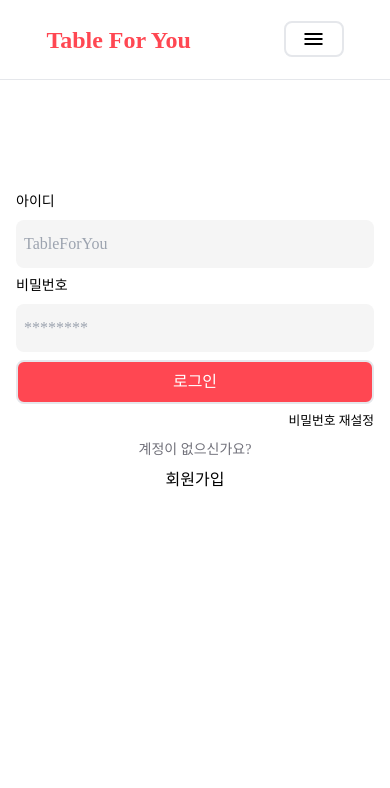
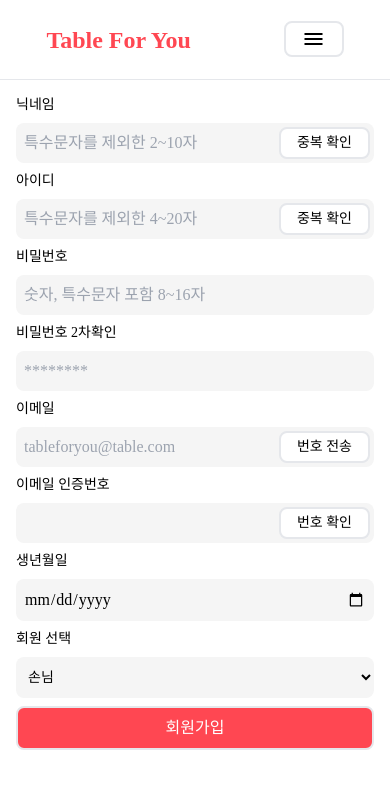
Before and after one commit to table-for-you/frontend, a React (Vite) app: page / in a window 390 px wide. Shown: the top 788 px of the page. Built offline with nearby package versions, Linux system fonts and the light colour scheme; a web font is replaced by a local one.

Commit message:
add - 회원가입 폼 추가 및 반응형 작업

```diff
--- a/src/App.jsx
+++ b/src/App.jsx
@@ -1,12 +1,16 @@
 import Header from "./components/Header"
 import Login from "./pages/Login"
+import Register from "./pages/Register"
 import { BrowserRouter, Routes, Route } from 'react-router-dom'
+
+
 
 function App() {
 
   return (
     <>
-      <Login />
+      {/* <Login /> */}
+      <Register />
     </>
   )
 }
--- a/src/components/Button.jsx
+++ b/src/components/Button.jsx
@@ -1,5 +1,5 @@
 import { btn } from "../constants/style"
 
-export default function Button({ btnName, className = btn, ...props }) {
-    return <button className={className} {...props} >{btnName}</button>
+export default function Button({ btnName, className = btn, style, ...props }) {
+    return <button className={`${className} ${style}`} {...props} >{btnName}</button>
 }
--- a/src/components/Header.jsx
+++ b/src/components/Header.jsx
@@ -22,7 +22,7 @@ export default function Header() {
             <div>
                 {windowWidth > 768 ?
                     <Button btnName={"로그인"}></Button> :
-                    <Button className={btn + " material-symbols-outlined"} btnName={"menu"}></Button>
+                    <Button style="material-symbols-outlined" btnName={"menu"}></Button>
                 }
             </div>
         </header>
--- a/src/pages/Login.jsx
+++ b/src/pages/Login.jsx
@@ -6,12 +6,18 @@ import { tomatoBtn } from "../constants/style"
 
 export default function Login() {
     const { register, handleSubmit, formState: { isSubmitting, isSubmitted, errors } } = useForm()
+    const [showPassword, setShowPassword] = useState(false);
+    const [passwordInput, setPasswordInput] = useState('');
+
+    const handleChange = (e) => (
+        setPasswordInput(e.target.value)
+    )
 
     return (
         <>
             <Header />
             <div className="grid place-items-center h-[calc(100vh-20rem)]">
-                <form className="flex flex-col gap-2 w-full px-4 sm:w-1/2 lg:w-1/4" onSubmit={handleSubmit(async (data) => {
+                <form className="flex flex-col gap-2 w-full px-4 relative sm:w-1/2 lg:w-1/3 xl:w-1/4" onSubmit={handleSubmit(async (data) => {
                     await new Promise(r => setTimeout(r, 1_000));
                     alert(JSON.stringify(data));
                 })}>
@@ -24,18 +30,29 @@ export default function Login() {
                         {...register("id", {
                             required: "아이디는 필수 입력입니다."
                         })}
+                        maxLength="20"
                     />
                     {errors.id && <small className="text-red-500">{errors.id.message}</small>}
                     <label className="text-sm cursor-pointer" htmlFor="password">비밀번호</label>
                     <input
                         className={`${isSubmitted ? (errors.password ? "focus:outline-none ring-1 ring-red-500" : "focus:outline-none ring-1 ring-green-500") : undefined} border-1 px-2 py-3 rounded-lg bg-neutral-100`}
                         id="password"
-                        type="password"
+                        type={showPassword ? "text" : "password"}
                         placeholder="********"
                         {...register("password", {
                             required: "비밀번호는 필수 입력입니다."
                         })}
+                        onChange={handleChange}
+                        maxLength="16"
                     />
+                    {passwordInput.length > 0 &&
+                        <span
+                            className="material-symbols-outlined absolute bottom-[9.3rem] right-7 text-slate-700 cursor-pointer"
+                            onClick={() => setShowPassword(!showPassword)}
+                        >
+                            {showPassword ? "Lock_open" : "Lock"}
+                        </span>
+                    }
                     {errors.password && <small className="text-red-500">{errors.password.message}</small>}
                     <Button
                         className={`${tomatoBtn} disabled:opacity-75`}
--- a/src/pages/Register.jsx
+++ b/src/pages/Register.jsx
@@ -2,7 +2,64 @@ import { useForm } from "react-hook-form";
 import Header from "../components/Header";
 import Button from "../components/Button";
 import { tomatoBtn } from "../constants/style"
+import { useState } from "react";
 
 export default function Register() {
+    const { register, handleSubmit, formState: { isSubmitting, isSubmitted, errors } } = useForm();
+    const [showPassword, setShowPassword] = useState(false);
+    const [passwordInput, setPasswordInput] = useState("");
+    // 개인정보 활용 동의 추가 필요
+    return (
+        <>
+            <Header />
+            <div className="grid place-items-center h-[calc(100vh-10rem)]">
+                <form className="flex flex-col gap-2 w-full px-4 relative sm:w-1/2 lg:w-1/3 xl:w-1/4" onSubmit={handleSubmit((data) => alert(data))}>
 
+                    <label htmlFor="nickname" className="text-sm cursor-pointer">닉네임</label>
+                    <div className="flex relative">
+                        <input type="text" id="nickname" className="border-1 px-2 py-2 rounded-lg bg-neutral-100 flex-grow" maxLength="10" placeholder="특수문자를 제외한 2~10자" />
+                        <Button btnName={'중복 확인'} style="text-sm absolute top-1 right-1 bg-white"></Button>
+                    </div>
+
+                    <label htmlFor="id" className="text-sm cursor-pointer">아이디</label>
+                    <div className="flex relative">
+                        <input type="text" id="id" className="border-1 px-2 py-2 rounded-lg bg-neutral-100 flex-grow" maxLength="20" placeholder="특수문자를 제외한 4~20자" />
+                        <Button btnName={'중복 확인'} style="text-sm absolute top-1 right-1 bg-white"></Button>
+                    </div>
+
+                    <label htmlFor="password" className="text-sm cursor-pointer">비밀번호</label>
+                    <input type="password" id="password" className="border-1 px-2 py-2 rounded-lg bg-neutral-100" maxLength="16" placeholder="숫자, 특수문자 포함 8~16자" />
+
+                    <label htmlFor="password" className="text-sm cursor-pointer">비밀번호 2차확인</label>
+                    <input type="password" id="password" className="border-1 px-2 py-2 rounded-lg bg-neutral-100" maxLength="16" placeholder="********" />
+
+                    <label htmlFor="email" className="text-sm cursor-pointer">이메일</label>
+                    <div className="flex relative">
+                        <input type="email" id="email" className="border-1 px-2 py-2 rounded-lg bg-neutral-100 flex-grow pr-24 truncate" placeholder="tableforyou@table.com" />
+                        <Button btnName={'번호 전송'} style="text-sm absolute top-1 right-1 bg-white"></Button>
+                    </div>
+
+                    <label htmlFor="email-validity" className="text-sm cursor-pointer">이메일 인증번호</label>
+                    <div className="flex relative">
+                        <input type="text" id="email-validity" className="border-1 px-2 py-2 rounded-lg bg-neutral-100 flex-grow" />
+                        <Button btnName={'번호 확인'} style="text-sm absolute top-1 right-1 bg-white"></Button>
+                    </div>
+
+                    <label htmlFor="age" className="text-sm cursor-pointer">생년월일</label>
+                    <input type="date" id="age" className="border-1 px-2 py-2 rounded-lg bg-neutral-100"/>
+
+                    <label htmlFor="role" className="text-sm cursor-pointer">회원 선택</label>
+                    <select name="role" id="role" className="text-sm cursor-pointe border-1 px-2 py-3 rounded-lg bg-neutral-100">
+                        <option value="customer">손님</option>
+                        <option value="store-manager">점장님</option>
+                    </select>
+                    <Button
+                        className={`${tomatoBtn} disabled:opacity-75`}
+                        btnName={'회원가입'}
+                        disabled={isSubmitting}>
+                    </Button>
+                </form>
+            </div>
+        </>
+    )
 }
```
